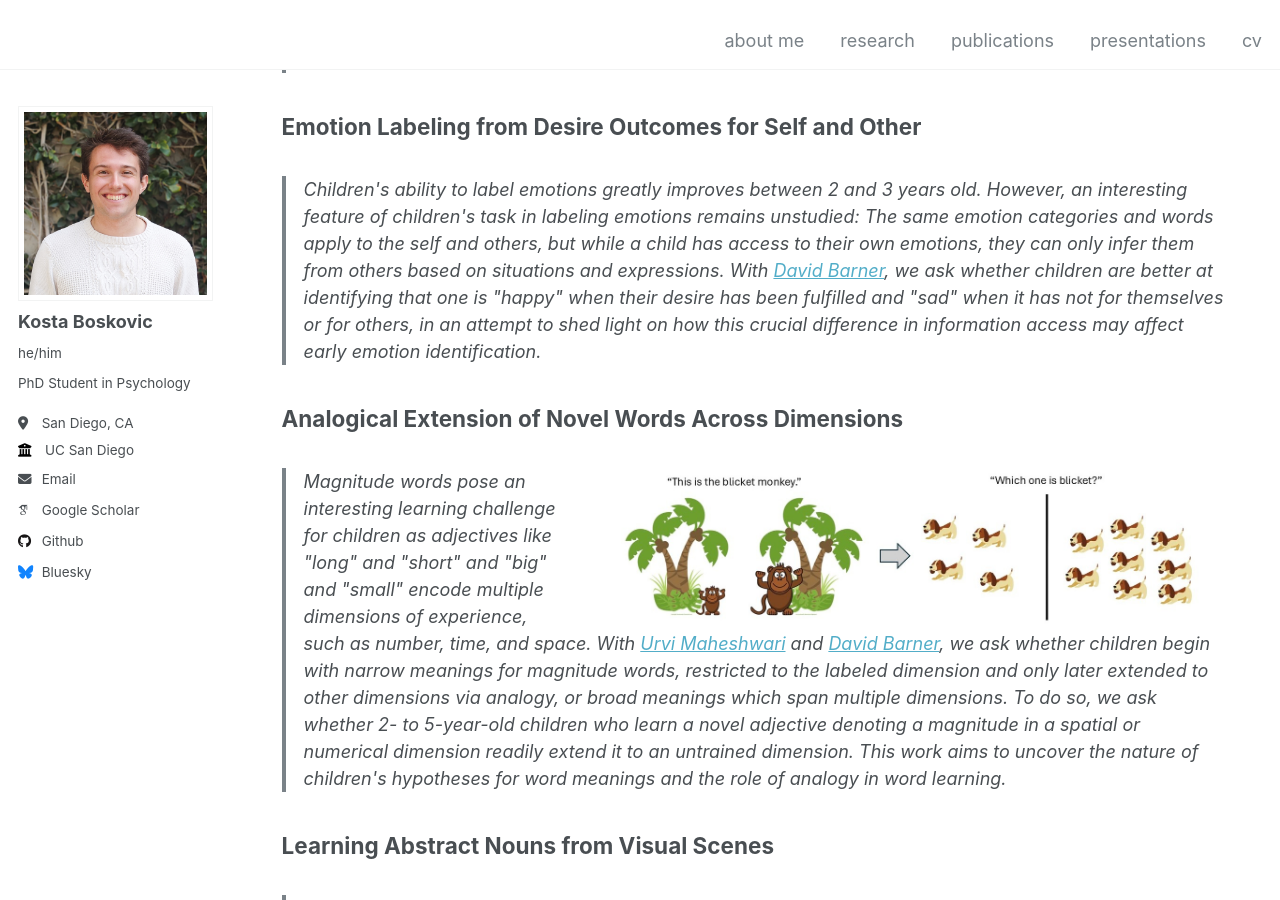
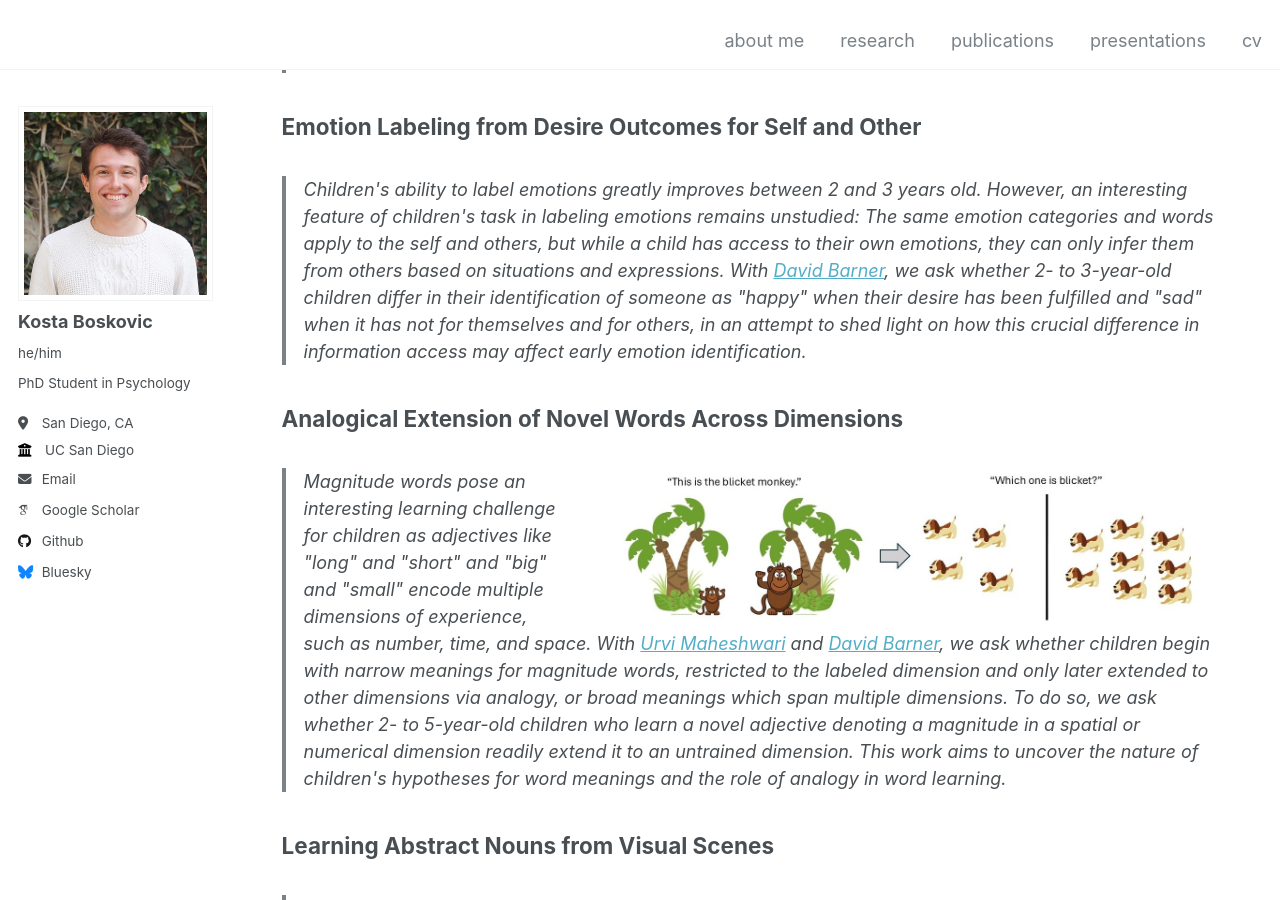
Before and after one commit to kostaboskovic/kostaboskovic.github.io, a Jekyll site: the page built from _pages/research.md, in a window 1280 px wide and 900 px high, scrolled down 841 px. Built offline with Jekyll 4.4.1, drawn with Linux system fonts in a browser that asks for light colours; some web fonts are replaced.

Commit message:
updated emotion

```diff
--- a/_pages/research.md
+++ b/_pages/research.md
@@ -25,7 +25,7 @@ author_profile: true
 <h2 style="margin: 40px 0px 10px;">Emotion Labeling from Desire Outcomes for Self and Other</h2>
 
 > <div style="margin-bottom: 30px;">
-   Children's ability to label emotions greatly improves between 2 and 3 years old. However, an interesting feature of children's task in labeling emotions remains unstudied: The same emotion categories and words apply to the self and others, but while a child has access to their own emotions, they can only infer them from others based on situations and expressions. With <a href="https://psychology.ucsd.edu/people/profiles/dbarner.html" target="_blank">David Barner</a>, we ask whether children are better at identifying that one is "happy" when their desire has been fulfilled and "sad" when it has not for themselves or for others, in an attempt to shed light on how this crucial difference in information access may affect early emotion identification.
+   Children's ability to label emotions greatly improves between 2 and 3 years old. However, an interesting feature of children's task in labeling emotions remains unstudied: The same emotion categories and words apply to the self and others, but while a child has access to their own emotions, they can only infer them from others based on situations and expressions. With <a href="https://psychology.ucsd.edu/people/profiles/dbarner.html" target="_blank">David Barner</a>, we ask whether 2- to 3-year-old children differ in their identification of someone as "happy" when their desire has been fulfilled and "sad" when it has not for themselves and for others, in an attempt to shed light on how this crucial difference in information access may affect early emotion identification.
 
 <h2 style="margin: 40px 0px 10px;">Analogical Extension of Novel Words Across Dimensions</h2>
 
```
